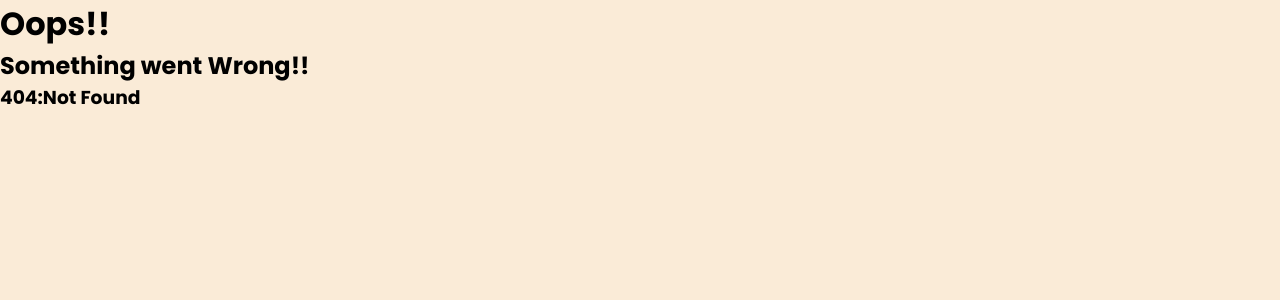
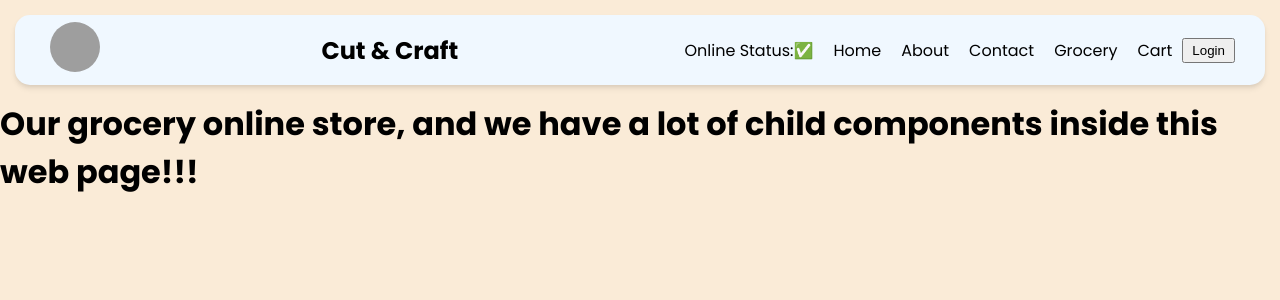
Before and after one commit to GMoulidharan/Namaste-react, a React (Vite) app: page /grocery in a window 1280 px wide. Before the commit this address had no page. Shown: the top 300 px of the page. Built offline with nearby package versions, Linux system fonts and the light colour scheme; grey boxes are pictures that could not be loaded.

Commit message:
Episode-9: Lazy loading

```diff
--- a/src/App.js
+++ b/src/App.js
@@ -1,4 +1,4 @@
-import React from 'react';
+import React, { lazy, Suspense } from 'react';
 import ReactDOM from 'react-dom/client';
 import Header from "./components/Header";
 import Body from './components/Body';
@@ -7,8 +7,17 @@ import Contact from './components/Contact';
 import Error from './components/Error';
 import RestaurantMenu from './components/RestaurantMenu';
 import { createBrowserRouter, RouterProvider, Outlet } from 'react-router-dom';
-//not using keys(not acceptable) <<<<< index as keys <<<<< unique id(best practice)
+import Shimmer from './components/Shimmer';
+// import Grocery from './components/Grocery';
 
+//Chuncking
+//Code Splitting
+//Dynamic Bundling
+//Lazy loading
+//on demand loading
+//Dynamic import
+
+const Grocery = lazy(() =>import('./components/Grocery'));
 
 const AppLayout = () =>{
     return (
@@ -38,6 +47,12 @@ const appRouter = createBrowserRouter([
                 element:<Contact />
             },
             {
+                path:"/grocery",
+                element:<Suspense fallback={<Shimmer />}>
+                        <Grocery />
+                    </Suspense>
+            },
+            {
                 path:"/restaurants/:resId",
                 element:<RestaurantMenu />
             }
--- /dev/null
+++ b/src/components/Grocery.js
@@ -0,0 +1,9 @@
+const Grocery =() =>{
+    return (
+    <h1>
+        {" "}
+        Our grocery online store, and we have a lot of child components inside this web page!!!
+    </h1>)
+};
+
+export default Grocery;
--- a/src/components/Header.js
+++ b/src/components/Header.js
@@ -34,6 +34,12 @@ const Header = () => {
                 >
                     <li>Contact</li>
                 </Link>
+                <Link
+                    to="/grocery"
+                    className="link"
+                >
+                    <li>Grocery</li>
+                </Link>
                 <li>Cart</li>
                 <button onClick={() => {
                     loginBtn === "Login"
```
